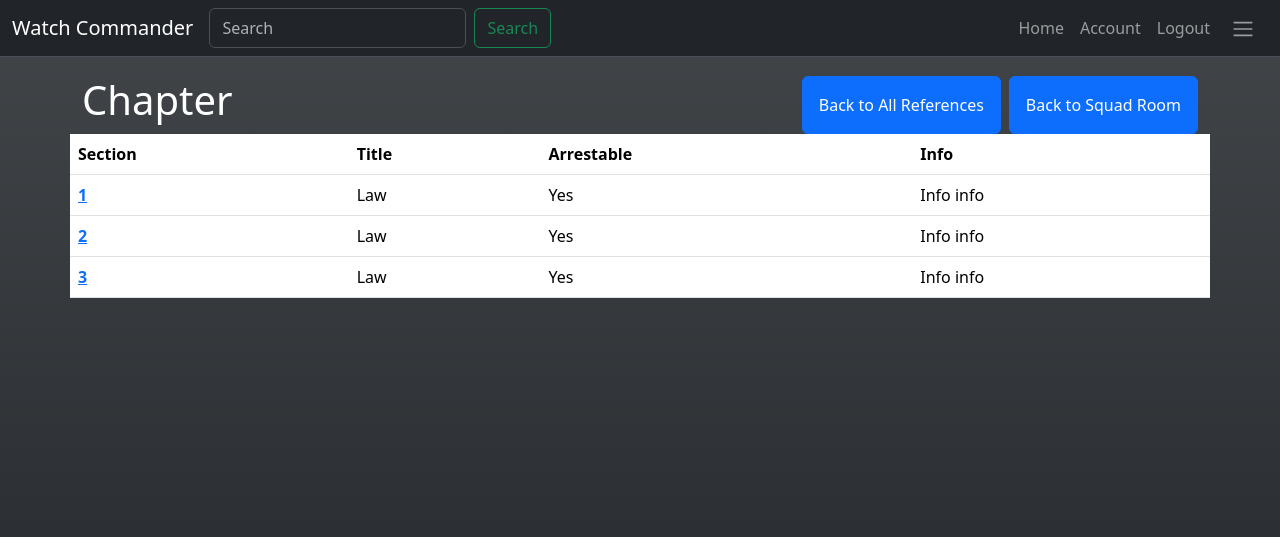
After one commit to kd1882/watch-commander, a Flask app: template flask_app/templates/mgl_chapter.html in a window 1280 px wide. The commit adds this page. Shown: the top 537 px of the page. Run offline with Flask 3, Linux system fonts and the light colour scheme; the template is opened without the code that fills it, so the values that code supplies are empty.

Commit message:
feat: :construction: continued roughing out of html/bootstrap
wrapped up basic implementation of chapters/sections/chapter and section

```diff
--- /dev/null
+++ b/flask_app/templates/mgl_chapter.html
@@ -0,0 +1,48 @@
+{% extends "dashboard_base.html" %}
+{% block title %}M.G.L. Sections{% endblock %}
+{% block content %}
+<div class="container">
+    <div class="row">
+        <div class="col text-white">
+            <h1>Chapter</h1>
+        </div>
+        <div class="col d-flex justify-content-end">
+            <a href="/mgl_reference" class="btn btn-primary p-3">Back to All References</a>
+            <a href="/dashboard" class="ms-2 btn btn-primary p-3">Back to Squad Room</a>
+        </div>
+    </div>
+    <div class="row">
+        <table class="table">
+            <thead>
+              <tr>
+                <th scope="col">Section</th>
+                <th scope="col">Title</th>
+                <th scope="col">Arrestable</th>
+                <th scope="col">Info</th>
+              </tr>
+            </thead>
+            <tbody>
+              <tr>
+                <th scope="row"><a href="/mgl_reference/chapter/section">1</a></th>
+                <td>Law</td>
+                <td>Yes</td>
+                <td>Info info</td>
+              </tr>
+              <tr>
+                <th scope="row"><a href="/mgl_reference/chapter/section">2</a></th>
+                <td>Law</td>
+                <td>Yes</td>
+                <td>Info info</td>
+              </tr>
+              <tr>
+                <th scope="row"><a href="/mgl_reference/chapter/section">3</a></th>
+                <td>Law</td>
+                <td>Yes</td>
+                <td>Info info</td>
+              </tr>
+            </tbody>
+          </table>
+    </div>
+</div>
+
+{% endblock %}
--- a/flask_app/templates/mgl_reference.html
+++ b/flask_app/templates/mgl_reference.html
@@ -42,7 +42,7 @@
         {% for j in range(3) %}
         {% if chapters[i + j] %}
         <div class="col border">
-            <h4><a class="text-decoration-none" href="#">{{ chapters[i + j].title }}</a></h4>
+            <h4><a class="text-decoration-none" href="/mgl_reference/chapter">{{ chapters[i + j].title }}</a></h4>
             <p>{{ chapters[i + j].description }}</p>
         </div>
         {% endif %}
```
Also changed, not shown: flask_app/controllers/template_controller.py (+18 -0 lines), flask_app/templates/mgl_section.html (added, +41 -0 lines).
